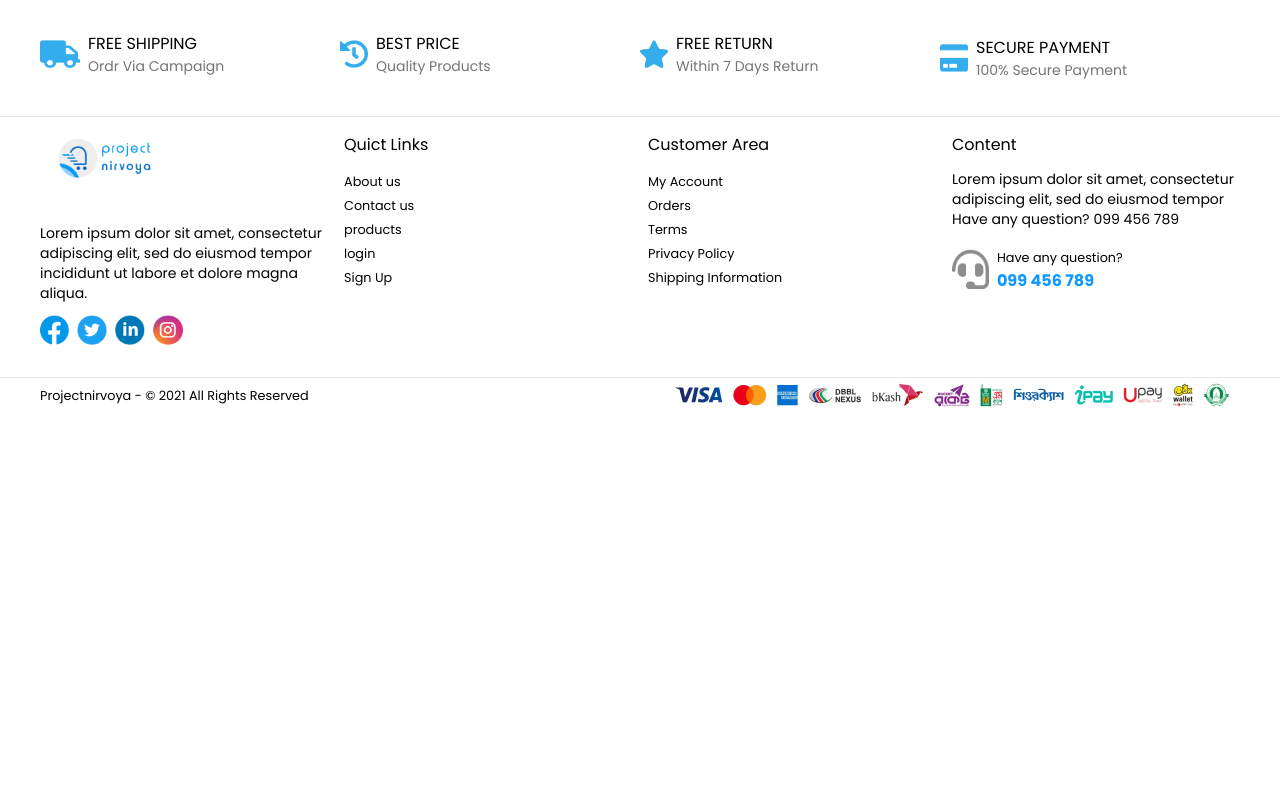
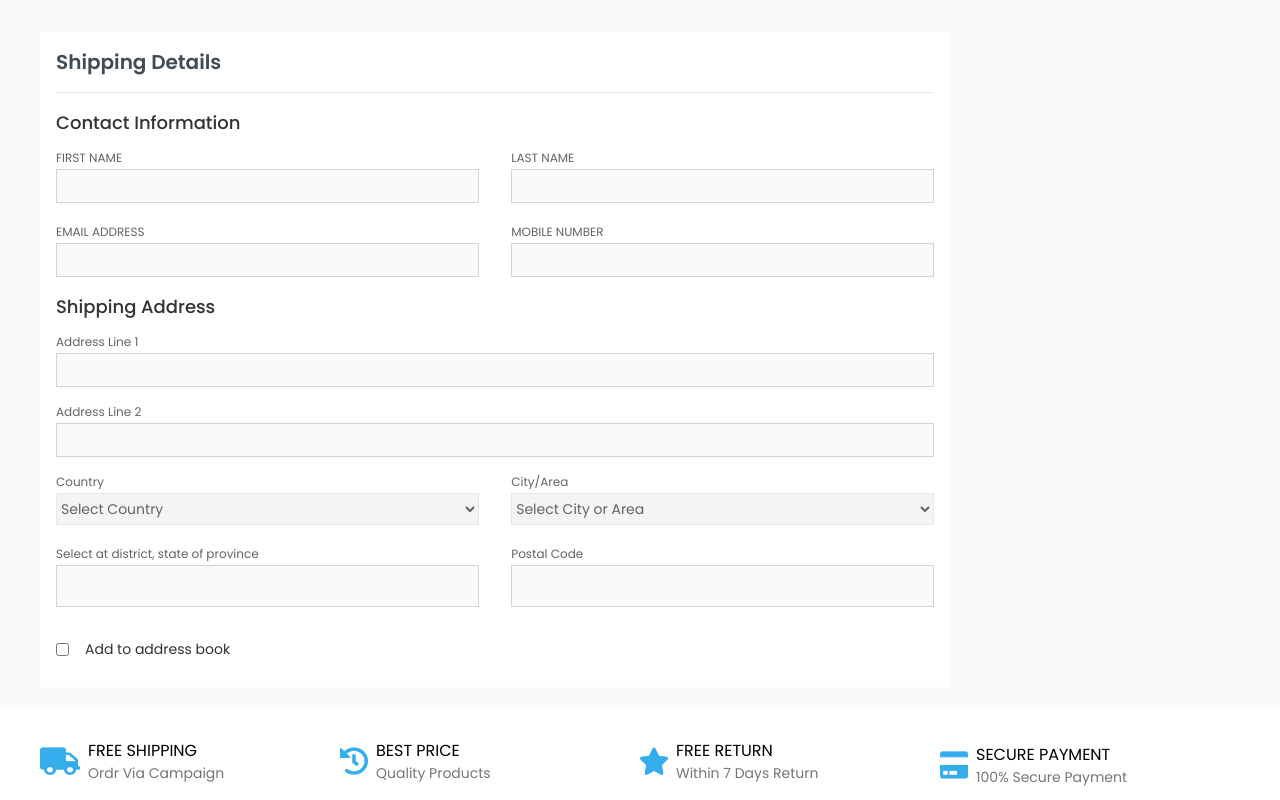
Before and after one commit to mousumiaktar/oikko-dotcom-bd, a React (Create React App) app: page /cheakout in a window 1280 px wide. Shown: the top 800 px of the page. Built offline with nearby package versions, Linux system fonts and the light colour scheme.

Commit message:
shipping details added

```diff
--- a/src/App.js
+++ b/src/App.js
@@ -1,6 +1,7 @@
 import { Route, Routes } from 'react-router-dom';
 import './App.css';
 import Cart from './components/pages/cart/Cart';
+import CheakOut from './components/pages/cheakOut/CheakOut';
 import Details from './components/pages/details/Details';
 import Home from './components/pages/home/Home';
 import ProductCategory from './components/pages/productCategory/ProductCategory';
@@ -14,6 +15,7 @@ function App() {
         <Route path='/details' element={<Details />}></Route>
         <Route path='/category' element={<ProductCategory />}></Route>
         <Route path='/cart' element={<Cart />}></Route>
+        <Route path='/cheakout' element={<CheakOut />}></Route>
       </Routes>
       <Footer />
     </div>
--- a/src/components/pages/cheakOut/CheakOut.js
+++ b/src/components/pages/cheakOut/CheakOut.js
@@ -1,13 +1,14 @@
 import React from 'react';
 import Container from '../Container';
+import ShippingDetails from './ShippingDetails';
 
 const CheakOut = () => {
     return (
         <div className='bg-[#FAFAFA]'>
             <Container>
-                <section className='md:flex lg:flex bg-[]'>
+                <section className='md:flex lg:flex'>
                     <div className=' w-full md:w-[82%] mx-auto'>
-
+                        <ShippingDetails />
                     </div>
                     <div className='w-[300px] mr-3'>
 
--- /dev/null
+++ b/src/components/pages/cheakOut/ShippingDetails.js
@@ -0,0 +1,92 @@
+import React from 'react';
+
+const ShippingDetails = () => {
+    return (
+        <div className='mt-8 mb-5 bg-white p-4 '>
+            <p className='text-[#414B56] font-semibold text-xl'>Shipping Details</p>
+            <hr className='my-4' />
+            <div>
+                <p className='font-medium text-[#333333] text-lg mb-2'>Contact Information
+                </p>
+                <div className='md:grid grid-cols-2 gap-8 mb-4'>
+                    <div>
+                        <label className='text-[#636363] text-xs font-normal' htmlFor="FirstName">FIRST NAME</label>
+                        <br />
+                        <input className='border border-[#D6D3D3] bg-[#FAFAFA] outline-none w-full mx-auto md:py-1' type="name" name="" id="" />
+                    </div>
+                    <div>
+                        <label className='text-[#636363] text-xs font-normal' htmlFor="LastName">LAST NAME</label>
+                        <br />
+                        <input className='border border-[#D6D3D3] bg-[#FAFAFA] outline-none w-full mx-auto md:py-1' type="name" name="" id="" />
+                    </div>
+                </div>
+                <div className='md:grid grid-cols-2 gap-8 mb-4'>
+                    <div>
+                        <label className='text-[#636363] text-xs font-normal' htmlFor="EmailAddress">EMAIL ADDRESS</label>
+                        <br />
+                        <input className='border border-[#D6D3D3] bg-[#FAFAFA] outline-none w-full mx-auto md:py-1' type="email" name="" id="" />
+                    </div>
+                    <div>
+                        <label className='text-[#636363] text-xs font-normal' htmlFor="MobileNumber">MOBILE NUMBER</label>
+                        <br />
+                        <input className='border border-[#D6D3D3] bg-[#FAFAFA] outline-none w-full mx-auto md:py-1' type="number" name="" id="" />
+                    </div>
+                </div>
+                <div>
+                    <p className='font-medium text-[#333333] text-lg mb-2'>Shipping Address</p>
+                    <div className='mb-3'>
+                        <label className='text-[#636363] text-xs font-normal' htmlFor="Address">Address Line 1 </label>
+                        <br />
+                        <input className='border border-[#D6D3D3] bg-[#FAFAFA] outline-none w-full mx-auto md:py-1' type="number" name="" id="" />
+                    </div>
+                    <div className='mb-3'>
+                        <label className='text-[#636363] text-xs font-normal' htmlFor="Address">Address Line 2</label>
+                        <br />
+                        <input className='border border-[#D6D3D3] bg-[#FAFAFA] outline-none w-full mx-auto md:py-1' type="number" name="" id="" />
+                    </div>
+                    <div>
+                        <div >
+                            <div className='grid md:grid-cols-2 gap-8 text-[#636363] mb-4'>
+                                <div>
+                                    <label className='text-[#636363] text-xs font-normal' htmlFor="Country">Country</label>
+                                    <div>
+                                        <select className='bg-gray-100 border border-gray-200 text-sm w-full md:py-1'>
+                                            <option className='text-xs '>Select Country</option>
+                                        </select>
+                                    </div>
+                                </div>
+                                <div>
+                                    <label className='text-[#636363] text-xs font-normal' htmlFor="City/Area">City/Area</label>
+                                    <div>
+                                        <select className='bg-gray-100 border border-gray-200 text-sm w-full md:py-1'>
+                                            <option className='text-xs font-normal'>Select City or Area</option>
+                                        </select>
+                                    </div>
+                                </div>
+                            </div>
+                            <div className='grid md:grid-cols-2 gap-8 text-[#636363] mb-4'>
+                                <div>
+                                    <label className='text-[#636363] text-xs font-normal' htmlFor="FirstName">Select at district, state of province
+                                    </label>
+                                    <br />
+                                    <input className='border border-[#D6D3D3] bg-[#FAFAFA] outline-none w-full mx-auto md:py-2' type="name" name="" id="" />
+                                </div>
+                                <div>
+                                    <label className='text-[#636363] text-xs font-normal' htmlFor="FirstName"> Postal Code</label>
+                                    <br />
+                                    <input className='border border-[#D6D3D3] bg-[#FAFAFA] outline-none w-full mx-auto md:py-2' type="name" name="" id="" />
+                                </div>
+                            </div>
+                            <div className='flex items-center gap-4 mt-8 pb-3'>
+                                <input type="checkbox" name="" id="" />
+                                <p className='text-[#333333] font-normal text-sm'>Add to address book</p>
+                            </div>
+                        </div>
+                    </div>
+                </div>
+            </div>
+        </div>
+    );
+};
+
+export default ShippingDetails;
```
